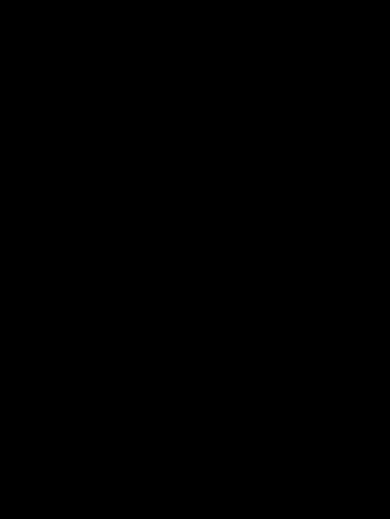
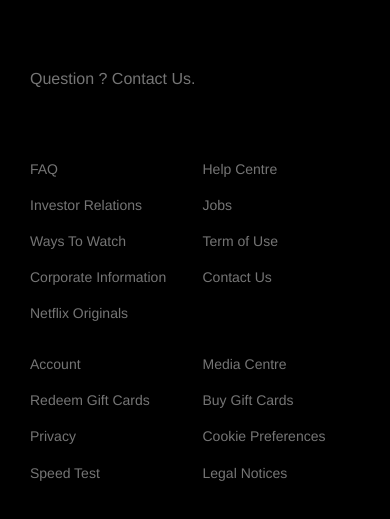
Before and after one commit to iamrezaaulia/netflix-clone, a React (Create React App) app: page / in a window 390 px wide. Shown: the part 1689-2208 px from the top of the page. Before the commit the page ends 1638 px from the top, so only its background shows below. Built offline with nearby package versions, Linux system fonts and the light colour scheme.

Commit message:
create footer responsive

```diff
--- a/src/App.js
+++ b/src/App.js
@@ -1,21 +1,11 @@
 import React from 'react';
-import jumbotronData from './fixtures/jumbotron.json';
-import Jumbotron from './components/jumbotron';
+import { JumbotronContainer, FooterContainer } from './containers';
 
 export default function App() {
 	return (
-		<Jumbotron.Container>
-			{jumbotronData.map((item) => (
-				<Jumbotron key={item.id} direction={item.direction}>
-					<Jumbotron.Pane>
-						<Jumbotron.Title> {item.title} </Jumbotron.Title>
-						<Jumbotron.SubTitle> {item.subTitle} </Jumbotron.SubTitle>
-					</Jumbotron.Pane>
-					<Jumbotron.Pane>
-						<Jumbotron.Image src={item.image} alt={item.alt} />
-					</Jumbotron.Pane>
-				</Jumbotron>
-			))}
-		</Jumbotron.Container>
+		<>
+			<JumbotronContainer />
+			<FooterContainer />
+		</>
 	);
 }
--- /dev/null
+++ b/src/components/footer/index.js
@@ -0,0 +1,38 @@
+import React from 'react';
+import {
+	Container,
+	Row,
+	Column,
+	Link,
+	Title,
+	Text,
+	Break,
+} from './styles/footer';
+
+export default function Footer({ children, ...restProps }) {
+	return <Container {...restProps}>{children}</Container>;
+}
+
+Footer.Row = function FooterRow({ children, ...restProps }) {
+	return <Row {...restProps}>{children}</Row>;
+};
+
+Footer.Column = function FooterColumn({ children, ...restProps }) {
+	return <Column {...restProps}>{children}</Column>;
+};
+
+Footer.Link = function FooterLink({ children, ...restProps }) {
+	return <Link {...restProps}>{children}</Link>;
+};
+
+Footer.Title = function FooterTitle({ children, ...restProps }) {
+	return <Title {...restProps}>{children}</Title>;
+};
+
+Footer.Text = function FooterText({ children, ...restProps }) {
+	return <Text {...restProps}>{children}</Text>;
+};
+
+Footer.Break = function FooterBreak({ children, ...restProps }) {
+	return <Break {...restProps}>{children}</Break>;
+};
--- /dev/null
+++ b/src/components/footer/styles/footer.js
@@ -0,0 +1,52 @@
+import styled from 'styled-components/macro';
+
+export const Container = styled.div`
+	display: flex;
+	flex-direction: column;
+	padding: 70px 56px;
+	margin: auto;
+	max-width: 1000px;
+
+	@media (max-width: 1000px) {
+		padding: 70px 30px;
+	}
+`;
+
+export const Row = styled.div`
+	display: grid;
+	grid-template-columns: repeat(auto-fill, minmax(210px, 1fr));
+	grid-gap: 15px;
+
+	@media (max-width: 1000px) {
+		grid-template-columns: repeat(auto-fill, minmax(150px, 1fr));
+	}
+`;
+
+export const Column = styled.div`
+	display: flex;
+	flex-direction: column;
+	text-align: left;
+`;
+
+export const Link = styled.a`
+	color: #757575;
+	margin-bottom: 20px;
+	font-size: 14px;
+	text-decoration: none;
+`;
+
+export const Title = styled.p`
+	font-size: 16px;
+	color: #757575;
+	margin-bottom: 40px;
+`;
+
+export const Text = styled.p`
+	font-size: 12px;
+	color: #757575;
+	margin-bottom: 40px;
+`;
+export const Break = styled.p`
+	flex-basis: 100%;
+	height: 0;
+`;
--- /dev/null
+++ b/src/components/index.js
@@ -0,0 +1,2 @@
+export { default as Jumbotron } from './jumbotron';
+export { default as Footer } from './footer';
--- a/src/components/jumbotron/styles.js
+++ b/src/components/jumbotron/styles/jumbotron.js
@@ -23,7 +23,11 @@
 `;
 
 export const Container = styled.div`
-
+	@media (max-width: 1000px) {
+		${Item}:last-of-type h2 {
+			margin-bottom: 50px;
+		}
+	}
 `;
 
 export const Pane = styled.div`
--- /dev/null
+++ b/src/containers/footer.js
@@ -0,0 +1,38 @@
+import React from 'react';
+import { Footer } from '../components';
+
+export default function FooterContainer() {
+	return (
+		<Footer>
+			<Footer.Title>Question ? Contact Us.</Footer.Title>
+			<Footer.Break />
+			<Footer.Row>
+				<Footer.Column>
+					<Footer.Link href="#">FAQ</Footer.Link>
+					<Footer.Link href="#">Investor Relations</Footer.Link>
+					<Footer.Link href="#">Ways To Watch</Footer.Link>
+					<Footer.Link href="#">Corporate Information</Footer.Link>
+					<Footer.Link href="#">Netflix Originals</Footer.Link>
+				</Footer.Column>
+				<Footer.Column>
+					<Footer.Link href="#">Help Centre</Footer.Link>
+					<Footer.Link href="#">Jobs</Footer.Link>
+					<Footer.Link href="#">Term of Use</Footer.Link>
+					<Footer.Link href="#">Contact Us</Footer.Link>
+				</Footer.Column>
+				<Footer.Column>
+					<Footer.Link href="#">Account</Footer.Link>
+					<Footer.Link href="#">Redeem Gift Cards</Footer.Link>
+					<Footer.Link href="#">Privacy</Footer.Link>
+					<Footer.Link href="#">Speed Test</Footer.Link>
+				</Footer.Column>
+				<Footer.Column>
+					<Footer.Link href="#">Media Centre</Footer.Link>
+					<Footer.Link href="#">Buy Gift Cards</Footer.Link>
+					<Footer.Link href="#">Cookie Preferences</Footer.Link>
+					<Footer.Link href="#">Legal Notices</Footer.Link>
+				</Footer.Column>
+			</Footer.Row>
+		</Footer>
+	);
+}
--- /dev/null
+++ b/src/containers/index.js
@@ -0,0 +1,2 @@
+export { default as JumbotronContainer } from './jumbotron';
+export { default as FooterContainer } from './footer';
--- /dev/null
+++ b/src/containers/jumbotron.js
@@ -0,0 +1,21 @@
+import React from 'react';
+import jumbotronData from '../fixtures/jumbotron.json';
+import { Jumbotron } from '../components';
+
+export default function JumbotronContainer() {
+	return (
+		<Jumbotron.Container>
+			{jumbotronData.map((item) => (
+				<Jumbotron key={item.id} direction={item.direction}>
+					<Jumbotron.Pane>
+						<Jumbotron.Title> {item.title} </Jumbotron.Title>
+						<Jumbotron.SubTitle> {item.subTitle} </Jumbotron.SubTitle>
+					</Jumbotron.Pane>
+					<Jumbotron.Pane>
+						<Jumbotron.Image src={item.image} alt={item.alt} />
+					</Jumbotron.Pane>
+				</Jumbotron>
+			))}
+		</Jumbotron.Container>
+	);
+}
```
Also changed, not shown: src/components/jumbotron/index.js (+21 -9 lines), src/index.js (+5 -5 lines), src/styles/global.js (line endings or trailing spaces).
